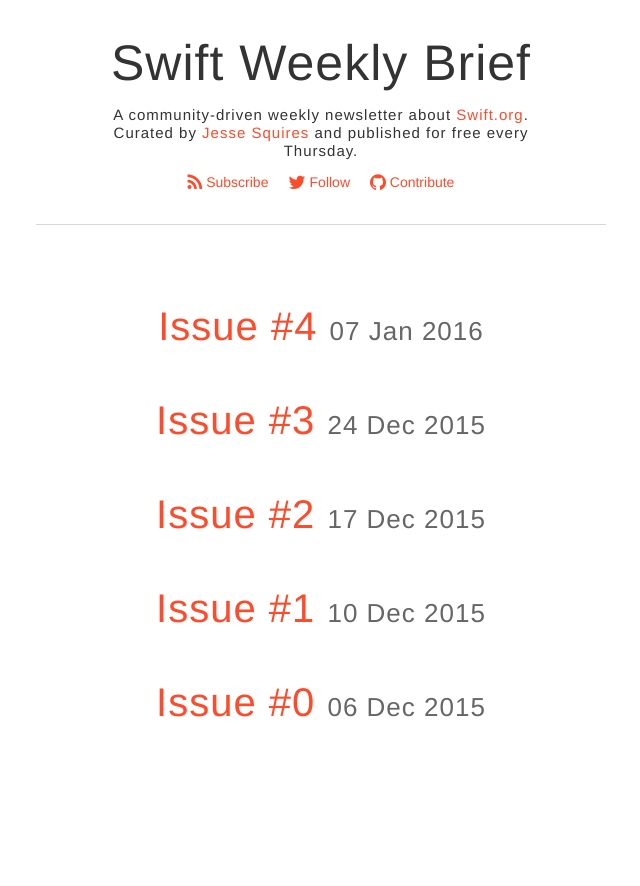
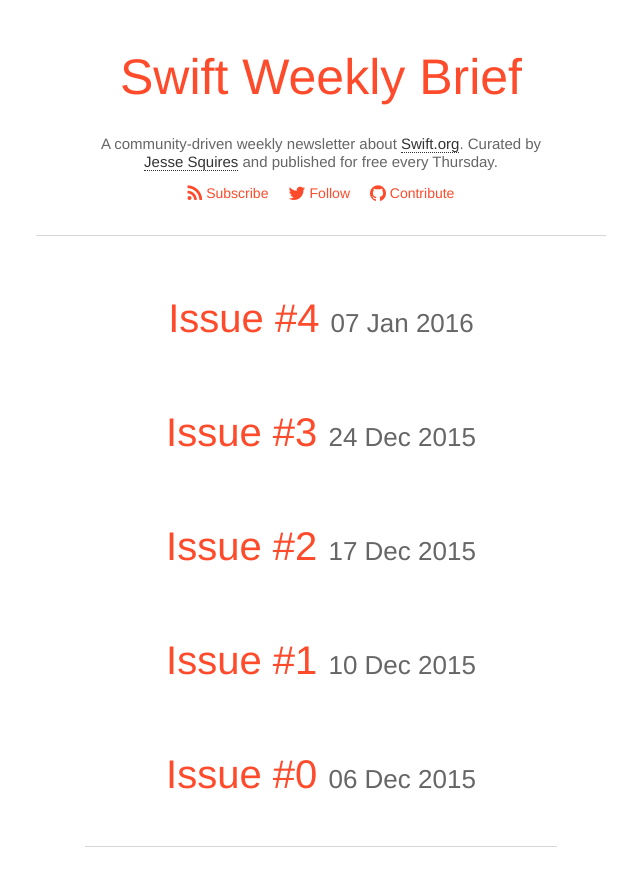
Before and after one commit to SwiftWeekly/swiftweekly.github.io, a Jekyll site: the page built from index.html, in a window 1280 px wide. Shown: the top 886 px of the page, without its empty margins (319-959 px from the left). Built offline with Jekyll 4.4.1, drawn with Linux system fonts in a browser that asks for light colours; nearby versions of some CDN libraries; Markdown is read by kramdown in place of the engine named in the settings.

Commit message:
clean up and refine styles

```diff
--- a/css/style.css
+++ b/css/style.css
@@ -1,15 +1,17 @@
 /* COMMON ELEMENTS */
 
 #main {
-   margin-top: 2.5rem;
-   margin-bottom: 2.5rem;
    background-color: #ffffff;
-   padding: 1rem;
 }
 
 body p {
    line-height: 2.5rem;
-   padding: 0.5rem 0rem 1rem 0rem;
+   padding: 0.5rem 0rem 0.5rem 0rem;
+}
+
+hr {
+   border-color: #d7d7d7;
+   width: 50%;
 }
 
 a {
@@ -27,7 +29,7 @@
 }
 
 a:hover {
-   color: #245D66;
+   color: #fbaf40;
    text-decoration: none;
 }
 
@@ -35,17 +37,13 @@
    text-decoration:none;
 }
 
-#tagline a,
-a.btn,
-.btn,
-a.alert-link,
-.footnotes a,
-.gist-meta a {
-   border-width: 0px;
+#tagline a {
+   color: #333333;
+   border-bottom: 1px dotted #333333;
 }
 
-hr {
-   border-color: #d7d7d7;
+#tagline {
+   color: #666666;
 }
 
 blockquote {
@@ -75,18 +73,11 @@
 header h1 {
    font-size: 50px;
    font-weight: normal;
-   letter-spacing: 1px;
-   line-height: 26px;
 }
 
 header h2 {
    font-size: 15px;
    line-height: 18px;
-   letter-spacing: 1px;
-}
-
-header h1 a {
-   color: #333333;
 }
 
 h1 > a:link {
@@ -97,27 +88,16 @@
    text-decoration:none;
 }
 
-header hr {
-   width: 50%;
-}
 /* POSTS */
 
-.post-list {
-   padding-top: 1em;
-   padding-bottom: 1rem;
-   text-align: left;
-}
-
 .post {
-   padding-top: 1rem;
-   padding-bottom: 4rem;
+   padding-top: 2rem;
+   padding-bottom: 2rem;
 }
 
 .post-title {
    font-size: 40px;
-   font-weight: normal;
-   letter-spacing: 1px;
-   margin: 0px;
+   font-weight: lighter;
 }
 
 .post-subtitle {
@@ -129,30 +109,6 @@
 .post-date {
    font-weight: normal;
    color: #666666;
-}
-
-.post-excerpt {
-   text-align: left;
-   line-height: 2.5rem;
-}
-
-.post-excerpt p {
-   margin-bottom: 0rem;
-   padding-bottom: 1rem;
-}
-
-.post-continue {
-   color: #666666;
-}
-
-.post-continue:hover {
-   color: #245D66;
-}
-
-a.post-continue,
-.post-title a {
-   border-width: 0px;
-   text-decoration: none;
 }
 
 /* PAGES */
@@ -186,46 +142,8 @@
    color: #666666;
 }
 
-.return-home {
-   display: block;
-   text-align: center;
-   margin: 0rem 0rem 3rem 0rem;
-   padding: 0rem;
-}
-
-.return-home a {
-   border-width: 0px;
-}
-
-.sharing {
-   padding-top: 1.5rem;
-}
-
-.footnotes ul {
-   list-style-type: none;
-   -webkit-padding-start: 0px !important;
-   -webkit-margin-before: 0px !important;
-   -webkit-margin-after: 0px !important;
-}
-
 code, pre {
-   background-color: #ffffff;
-}
-
-th, td {
-   background-color: #ffffff;
-}
-
-.table-header-footer {
-   padding: 0rem;
-   margin: 0rem;
-}
-
-/* STANDALONE PAGES */
-
-h1.page-title {
-   font-size: 30px;
-   color: #666666;
+   background-color: #eeeeee;
 }
 
 /* SOCIAL */
--- a/index.html
+++ b/index.html
@@ -17,4 +17,5 @@
 
 		</article>
 	{% endfor %}
+	<hr>
 </div> <!-- post-list -->
```
